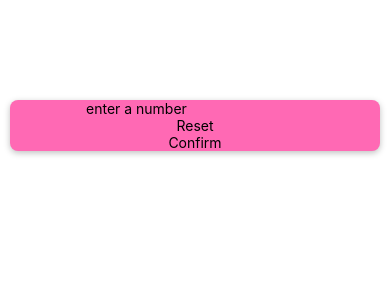
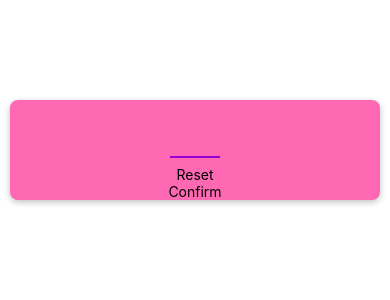
Before and after one commit to Opeyemi-Omotayo/Guess-Number-Game, a React Native app: screen / in a window 390 px wide. Shown: the top 300 px of the page. Built offline with nearby package versions, Linux system fonts and the light colour scheme.

Commit message:
styling the number input

```diff
--- a/screens/StartGameScreen.js
+++ b/screens/StartGameScreen.js
@@ -4,7 +4,7 @@
 const StartGameScreen = () => {
   return (
       <View style={styles.inputContainer}>
-        <TextInput placeholder="enter a number" />
+        <TextInput style={styles.numberInput} maxLength={2}/>
         <Button>Reset</Button>
         <Button>Confirm</Button>
       </View>
@@ -27,4 +27,14 @@
     shadowOpacity: 0.25,
     marginHorizontal:10,
   },
+  numberInput: {
+    height: 50,
+    fontSize: 32,
+    borderBottomColor: 'darkviolet',
+    borderBottomWidth: 2,
+    color: 'darkviolet',
+    marginVertical: 8,
+    width: 50,
+    fontWeight: 'bold',
+  }
 });
```
